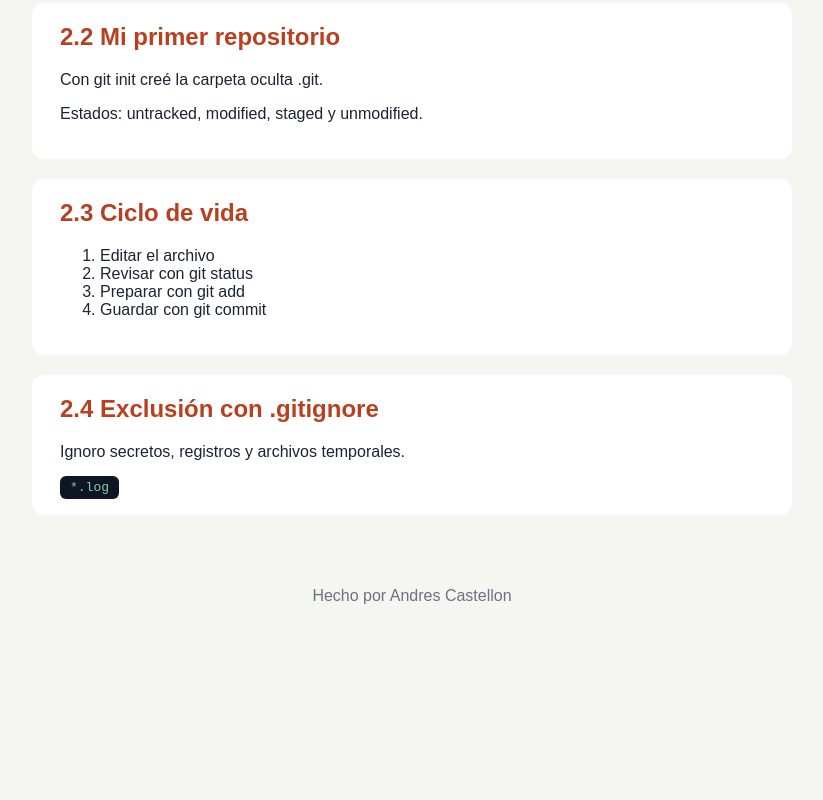
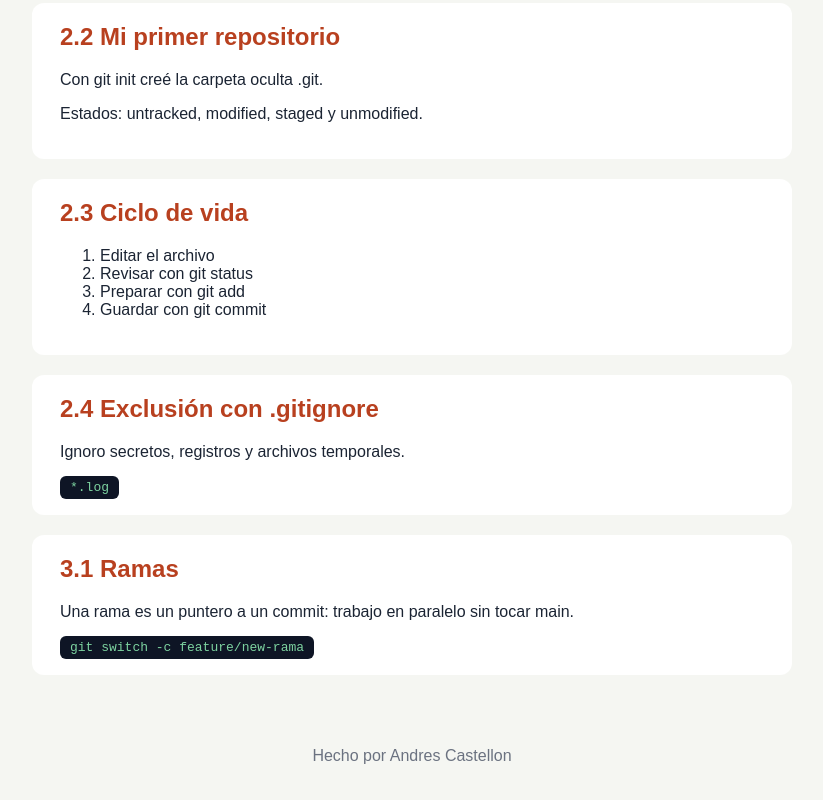
Before and after one commit to emerxd1/Curso-GIT, a plain HTML site: page src/index.html in a window 1280 px wide. Shown: the part 340-1140 px from the top of the page, without its empty margins (228-1051 px from the left). Before the commit the page ends 985 px from the top, so only its background shows below. Drawn offline with Linux system fonts and the light colour scheme.

Commit message:
Agrego seccion ramas

```diff
--- a/src/index.html
+++ b/src/index.html
@@ -38,6 +38,12 @@
             <p>Ignoro secretos, registros y archivos temporales.</p>
             <code>*.log</code>
         </section>
+        <section>
+            <h2>3.1 Ramas</h2>
+            <p>Una rama es un puntero a un commit: trabajo en paralelo sin tocar main.</p>
+            <code>git switch -c feature/new-rama</code>
+        </section>
+
     </main>
     <footer>
         <p>Hecho por Andres Castellon</p>
```
